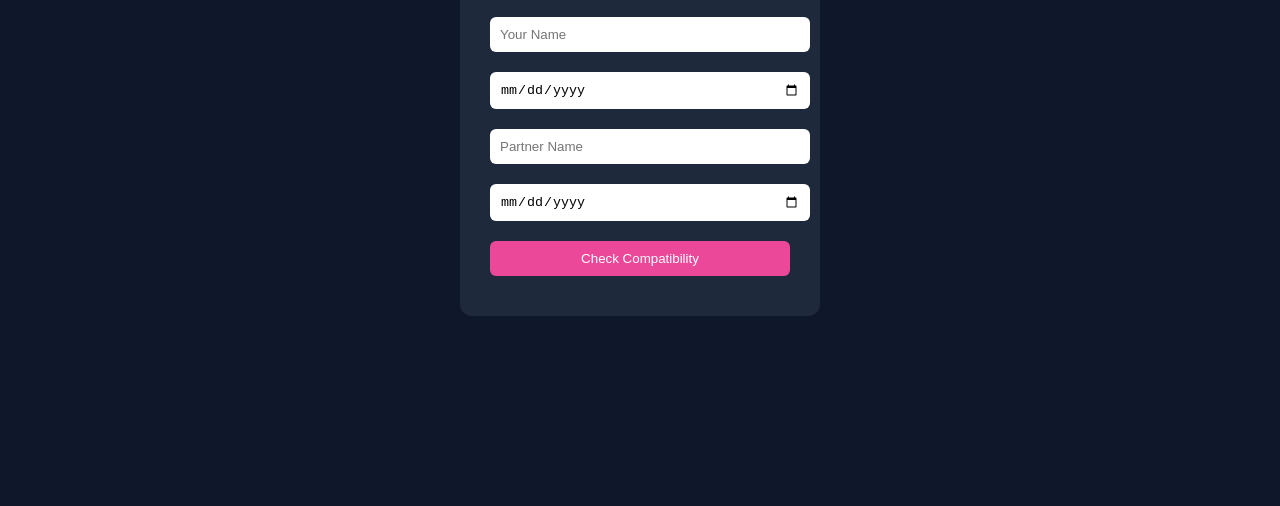
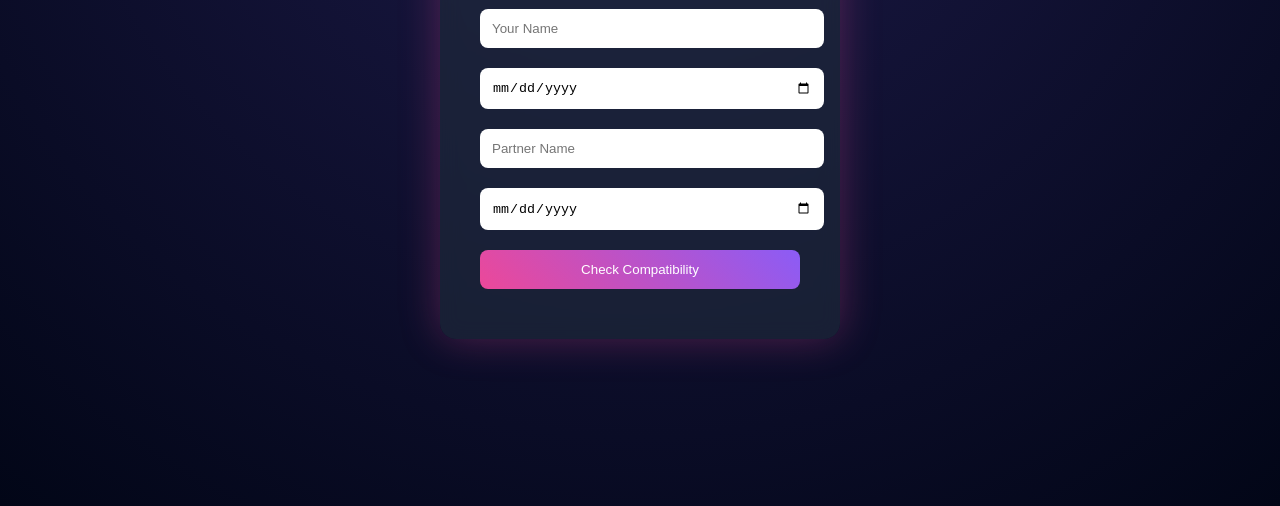
Before and after one commit to ilovedimplesingh/compatibility-calculator-, a plain HTML site: page index.html in a window 1280 px wide. Shown: the part 294-800 px from the top of the page. Drawn offline with Linux system fonts and the light colour scheme.

Commit message:
Update styles for body and container elements

```diff
--- a/style.css
+++ b/style.css
@@ -1,6 +1,6 @@
 body {
-  font-family: Arial, sans-serif;
-  background: #0f172a;
+  font-family: 'Segoe UI', sans-serif;
+  background: radial-gradient(circle at top, #1e1b4b, #020617);
   color: white;
   display: flex;
   justify-content: center;
@@ -11,30 +11,40 @@ body {
 
 .container {
   text-align: center;
-  background: #1e293b;
-  padding: 30px;
-  border-radius: 12px;
-  width: 300px;
+  background: rgba(30, 41, 59, 0.7);
+  padding: 40px;
+  border-radius: 16px;
+  width: 320px;
+  backdrop-filter: blur(10px);
+  box-shadow: 0 0 40px rgba(236, 72, 153, 0.3);
 }
 
 input, button {
   width: 100%;
-  padding: 10px;
+  padding: 12px;
   margin: 10px 0;
-  border-radius: 6px;
+  border-radius: 8px;
   border: none;
 }
 
 button {
-  background: #ec4899;
+  background: linear-gradient(45deg, #ec4899, #8b5cf6);
   color: white;
   cursor: pointer;
+  transition: 0.3s;
 }
 
 button:hover {
-  background: #db2777;
+  transform: scale(1.05);
+  opacity: 0.9;
 }
 
 .hidden {
   display: none;
 }
+
+#score {
+  font-size: 32px;
+  margin: 10px 0;
+  color: #f472b6;
+}
```
